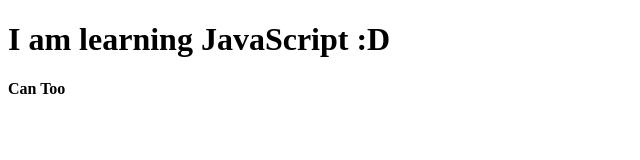
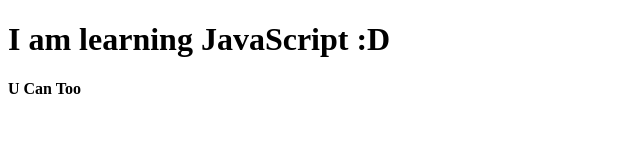
Before and after one commit to Gixu572/cwh_js, a plain HTML site: page index.html in a window 1280 px wide. Shown: the full height of the page, 0-640 px from the left. Drawn offline with Linux system fonts and the light colour scheme.

Commit message:
Added Meow

```diff
--- a/index.html
+++ b/index.html
@@ -9,6 +9,6 @@
  <h1>I am learning JavaScript :D</h1>
  <body>
      <script src="index.js"></script>
-     <p><b> Can Too </b></p>
+     <p><b>U Can Too </b></p>
  </body>
  </html>
```
Also changed, not shown: README.md.
